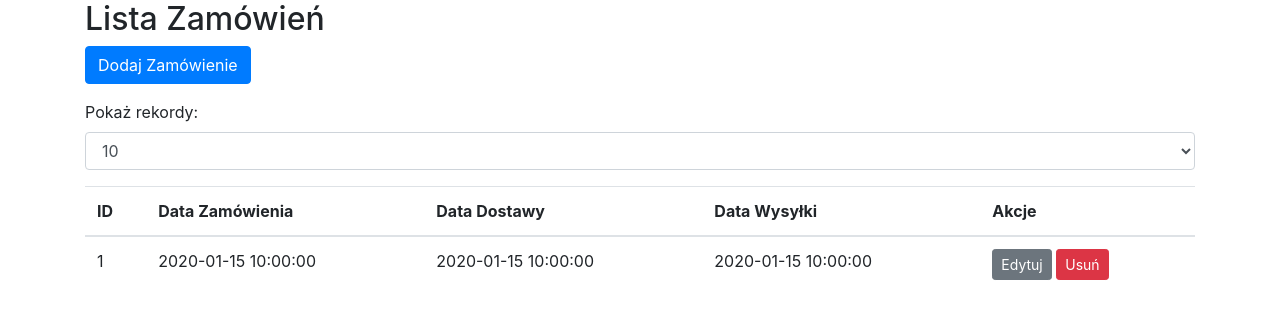
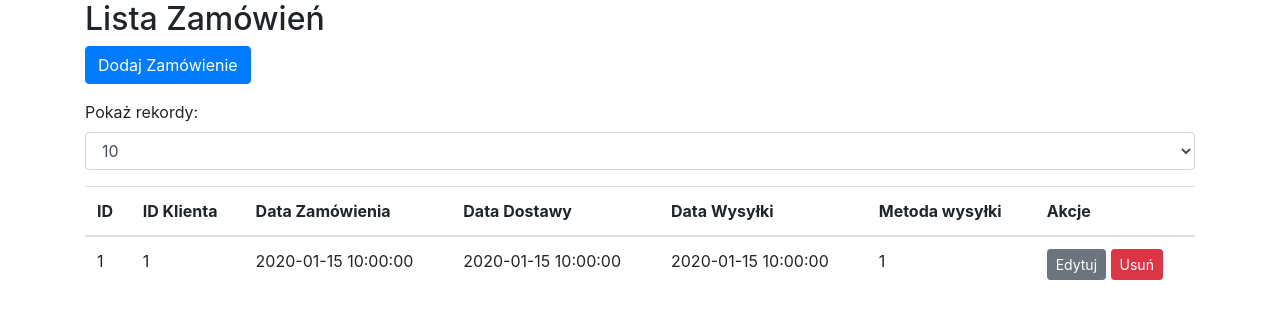
Before and after one commit to BeJakub/Web-App-AdventureWorks, a Flask app: template templates/index.html in a window 1280 px wide. Shown: the top 319 px of the page. Run offline with Flask 3, Linux system fonts and the light colour scheme; the template is opened without the code that fills it: most values are stand-ins (such as "Sample title", 1, 10 or a date in 2020); parts of the project's set-up code (start-up, migrations or seed data) failed here and were passed over; some libraries are stand-ins or nearby versions.

Commit message:
Dodanie przycisku powrót i nowych danych

```diff
--- a/templates/add_order.html
+++ b/templates/add_order.html
@@ -64,6 +64,7 @@
                 </select>
             </div>
             <button type="submit" class="btn btn-primary">Dodaj</button>
+            <a href="{{ url_for('index') }}" class="btn btn-secondary">Powrót</a>
         </form>
     </div>
     <script src="https://code.jquery.com/jquery-3.3.1.slim.min.js"></script>
@@ -142,7 +143,5 @@
         });
     </script>
 
-
-
 </body>
 </html>
--- a/templates/index.html
+++ b/templates/index.html
@@ -28,9 +28,11 @@
             <thead>
                 <tr>
                     <th>ID</th>
+                    <th>ID Klienta</th>
                     <th>Data Zamówienia</th>
                     <th>Data Dostawy</th>
                     <th>Data Wysyłki</th>
+                    <th>Metoda wysyłki</th>
                     <!-- Dodaj inne nagłówki kolumn -->
                     <th>Akcje</th>
                 </tr>
@@ -39,9 +41,11 @@
                 {% for order in orders %}
                 <tr>
                     <td>{{ order.SalesOrderID }}</td>
+                    <td>{{ order.CustomerID }}</td>
                     <td>{{ order.OrderDate }}</td>
                     <td>{{ order.DueDate }}</td>
                     <td>{{ order.ShipDate }}</td>
+                    <td>{{ order.ShipMethodID }}</td>
                     <!-- Dodaj inne pola -->
                     <td>
                         <a href="/edit/{{ order.SalesOrderID }}" class="btn btn-secondary btn-sm">Edytuj</a>
```
